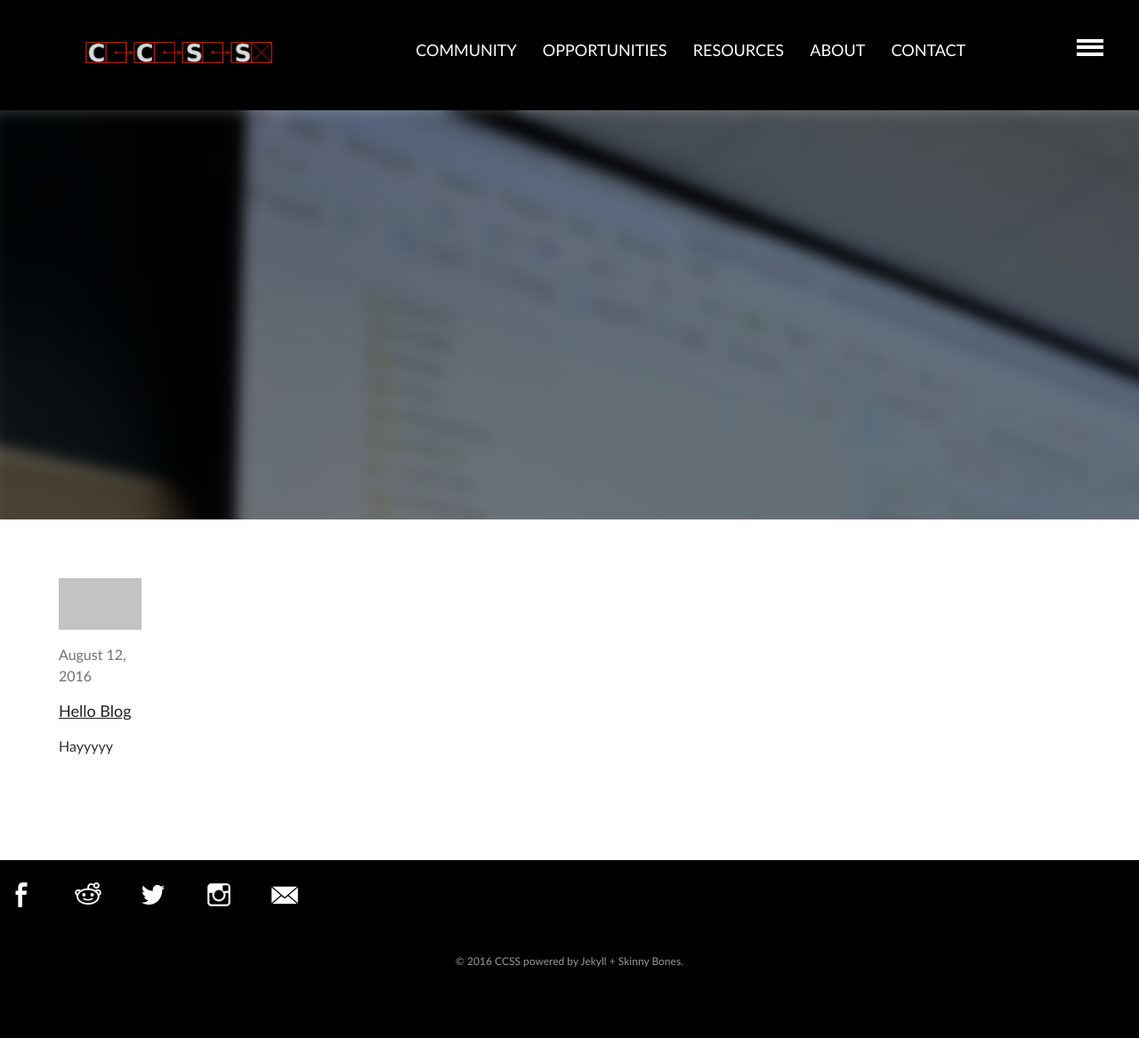
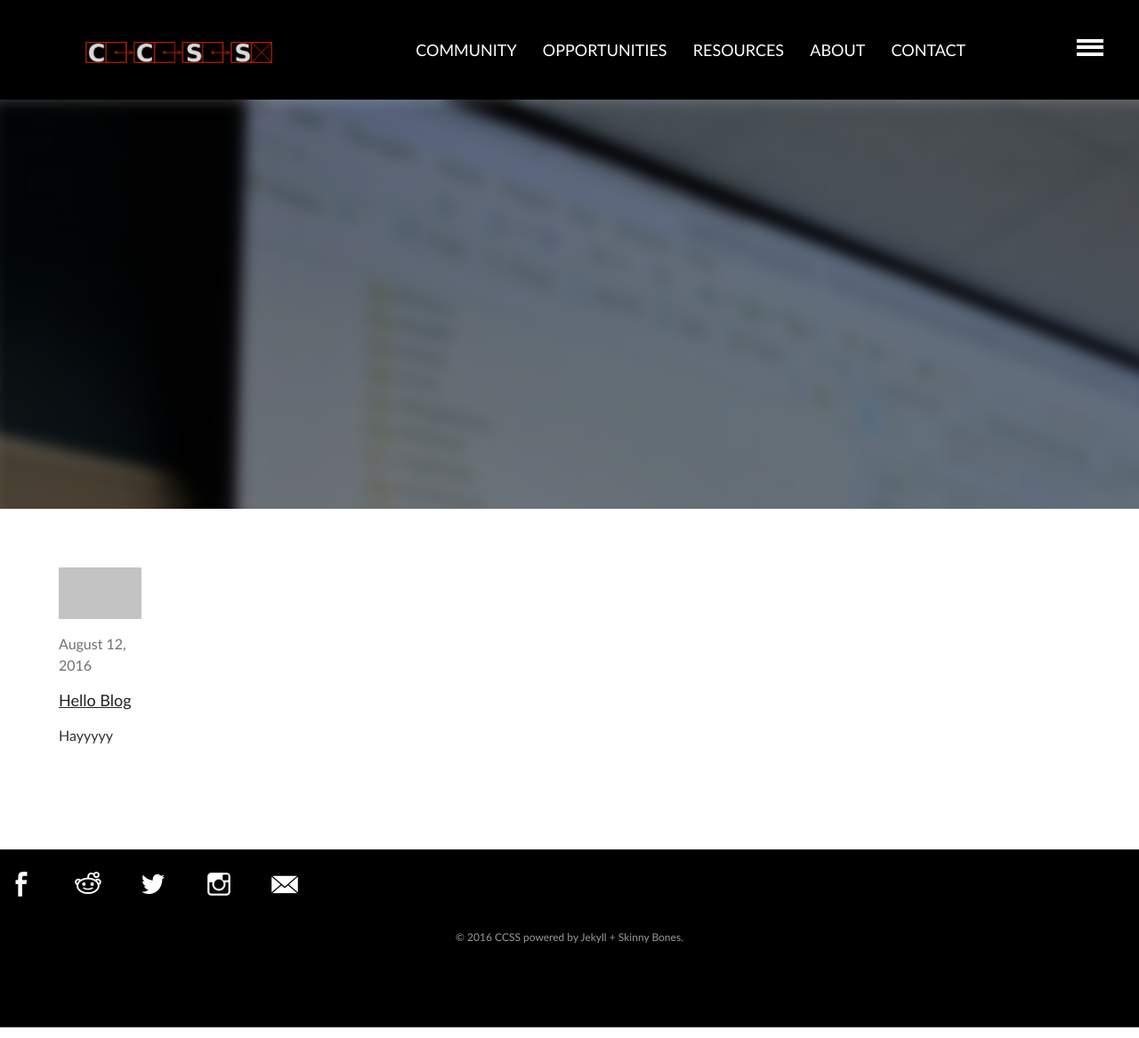
Before and after one commit to brittnylapierre/ccss_web, a Jekyll site: the page built from index.md, in a window 1280 px wide. Shown: the whole page at 89% size. Built offline with Jekyll 4.4.1, drawn with Linux system fonts in a browser that asks for light colours.

Commit message:
Updated _layout.scss

```diff
--- a/_sass/_layout.scss
+++ b/_sass/_layout.scss
@@ -58,7 +58,7 @@
 			position: relative;
 			display: block;
 			margin-right: $gutter;
-			padding: (.25 * $masthead-height) 0 (.25 * $masthead-height) ;
+			padding-top: (.25 * $masthead-height); // 0 (.25 * $masthead-height) ;
 			//height: $masthead-height;
 			font-family: $alt-font;
 			&:before,
```
